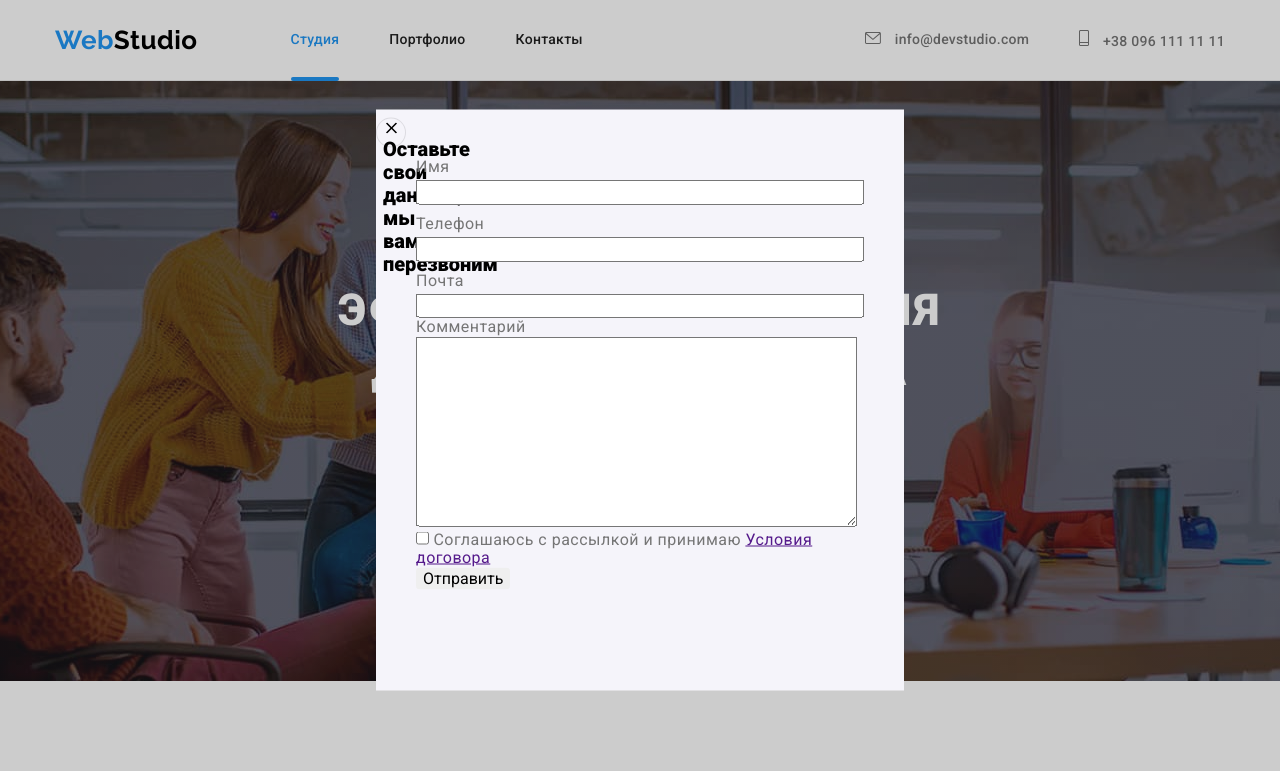
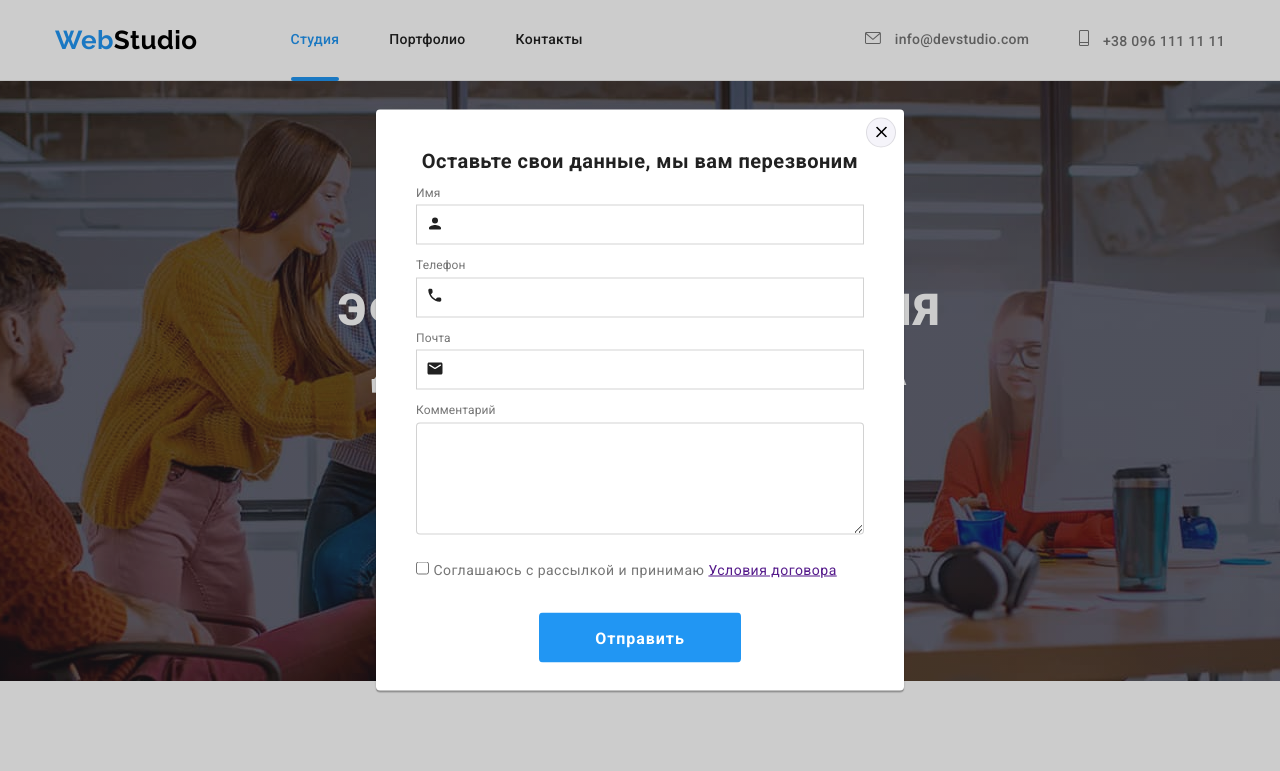
Before and after one commit to Yuliia-Petrova/goit-markup-hw-06, a plain HTML site: page index.html in a window 1280 px wide. Both pictures are taken after a click on the button "Заказать услугу". Shown: the top 771 px of the page. Drawn offline with nearby package versions, Linux system fonts and the light colour scheme.

Commit message:
Fix modal window

```diff
--- a/css/styles.css
+++ b/css/styles.css
@@ -7,6 +7,7 @@
   --bg-color: #2f303a;
   --primary-bg-color: #f5f4fa;
   --timing-function: cubic-bezier(0.4, 0, 0.2, 1);
+  --transition-duration: 250ms;
 }
 
 body {
@@ -611,13 +612,16 @@ footer .container {
 }
 
 .modal {
-  background-color: var(--primary-bg-color);
   width: 528px;
   height: 581px;
   position: absolute;
   top: 50%;
   left: 50%;
   transform: translate(-50%, -50%);
+  background-color: var(--additional-color);
+  box-shadow: 0px 1px 3px rgba(0, 0, 0, 0.12), 0px 1px 1px rgba(0, 0, 0, 0.14),
+    0px 2px 1px rgba(0, 0, 0, 0.2);
+  border-radius: 4px;
 }
 
 .backdrop.is-hidden {
@@ -627,6 +631,7 @@ footer .container {
 
 .cross-icon {
   fill: #000000;
+  transition: fill var(--transition-duration) var(--timing-function);
 }
 
 .modal-close-button {
@@ -636,7 +641,6 @@ footer .container {
   display: block;
   border: 1px solid rgba(0, 0, 0, 0.1);
   border-radius: 50%;
-  margin-left: auto;
   margin-top: 8px;
   margin-right: 8px;
   cursor: pointer;
@@ -647,23 +651,24 @@ footer .container {
   outline: none;
 }
 
+.modal-close-button:hover svg {
+  fill: var(--accent-color);
+}
+
 .modal-header {
-  display: inline-flex;
+  display: flex;
 }
 
 .modal-heading {
+  color: var(--title-color);
   font-weight: 700;
   font-size: 20px;
   line-height: 1.15;
-  justify-content: center;
-}
-
-.name-input {
-  margin-top: 20px;
-}
-
-.form-field {
-  margin: 10px 0 4px;
+  width: 448px;
+  margin-top: 40px;
+  margin-left: 40px;
+  margin-right: auto;
+  text-align: center;
 }
 
 .input-forms {
@@ -672,9 +677,87 @@ footer .container {
   margin-right: auto;
 }
 
+.input-field {
+  margin-top: 10px;
+  position: relative;
+}
+
+.input-field svg {
+  position: absolute;
+  top: 0;
+  left: 0;
+  transform: translate(10px, 32px);
+  width: 18px;
+  height: 18px;
+  fill: var(--title-color);
+  transition: fill var(--transition-duration) var(--timing-function);
+}
+
+.input-field:hover svg,
+.input-field:focus svg {
+  fill: var(--accent-color);
+}
+
 .input-field input {
   width: 448px;
+  height: 40px;
+  margin-top: 4px;
+  border: 1px solid rgba(33, 33, 33, 0.2);
+  transition: border var(--transition-duration) var(--timing-function);
 }
+
+.input-field:hover input,
+.input-field:focus input,
+.input-field:hover textarea,
+.input-field:focus textarea {
+  border: 1px solid var(--accent-color);
+}
+
+.input-field label {
+  font-size: 12px;
+  line-height: 1.16;
+  letter-spacing: 0.01em;
+}
+
+.input-field textarea {
+  width: 448px;
+  padding: 0;
+  margin: 4px 0 20px;
+  border: 1px solid rgba(33, 33, 33, 0.2);
+  border-radius: 4px;
+}
+
+.input-field::placeholder {
+  font-size: 12px;
+  line-height: 1.16;
+  letter-spacing: 0.01em;
+  color: rgba(117, 117, 117, 0.5);
+}
+
+.policy-box {
+  margin-bottom: 30px;
+}
+
+.policy-box label {
+  font-size: 14px;
+  line-height: 1.71;
+}
+
+.submit-button {
+  font-weight: 700;
+  font-size: 16px;
+  line-height: 1.87;
+  letter-spacing: 0.06em;
+  height: 50px;
+  padding: 10px 55px;
+  display: block;
+  margin-left: auto;
+  margin-right: auto;
+  color: var(--additional-color);
+  background-color: var(--accent-color);
+  cursor: pointer;
+}
+
 /* Portfolio */
 
 header {
--- a/index.html
+++ b/index.html
@@ -438,48 +438,51 @@
     <div class="backdrop is-hidden" data-modal>
       <div class="modal">
         <div class="modal-header">
+          <p class="modal-heading">Оставьте свои данные, мы вам перезвоним</p>
           <button class="modal-close-button" data-modal-close>
             <svg class="cross-icon" width="11px" height="11px">
               <use href="./images/sprite.svg#cross-icon"></use>
             </svg>
-            <p class="modal-heading">
-              <b>Оставьте свои данные, мы вам перезвоним</b>
-            </p>
           </button>
         </div>
         <div class="input-forms">
           <form action="">
-            <div class="form-field name-input">
+            <div class="input-field">
               <label for="name">Имя</label>
-            </div>
-            <div class="input-field">
               <input type="text" id="name" />
-            </div>
-            <div class="form-field">
-              <label for="tel">Телефон</label>
-            </div>
-            <div class="input-field">
-              <input type="tel" id="tel" />
+              <svg>
+                <use href="./images/sprite.svg#name-icon"></use>
+              </svg>
             </div>
 
-            <div class="form-field">
-              <label for="email">Почта</label>
+            <div class="input-field">
+              <label for="tel">Телефон</label>
+              <input type="tel" id="tel" />
+              <svg>
+                <use href="./images/sprite.svg#phone-icon"></use>
+              </svg>
             </div>
+
             <div class="input-field">
-              <input type="email" id="email" />
+              <label for="mail">Почта</label>
+              <input type="email" id="mail" />
+              <svg>
+                <use href="./images/sprite.svg#email-icon"></use>
+              </svg>
             </div>
-            <div class="input comment">
+
+            <div class="input-field">
               <label for="comment">Комментарий</label>
               <textarea
                 name="comment"
                 id="comment"
-                cols="50"
-                rows="10"
+                rows="6"
                 placeholder="Введите текст"
               >
               </textarea>
             </div>
-            <div>
+
+            <div class="policy-box">
               <input type="checkbox" name="policy" id="policy" />
               <label for="policy"
                 >Соглашаюсь с рассылкой и принимаю
@@ -487,7 +490,7 @@
               >
             </div>
 
-            <button type="submit">Отправить</button>
+            <button type="submit" class="submit-button">Отправить</button>
           </form>
         </div>
       </div>
```
